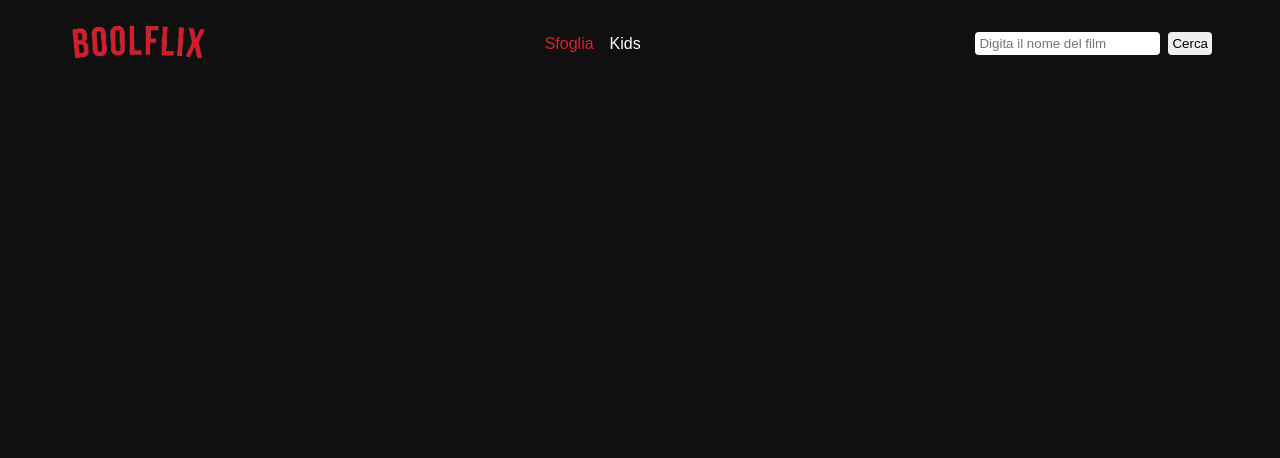
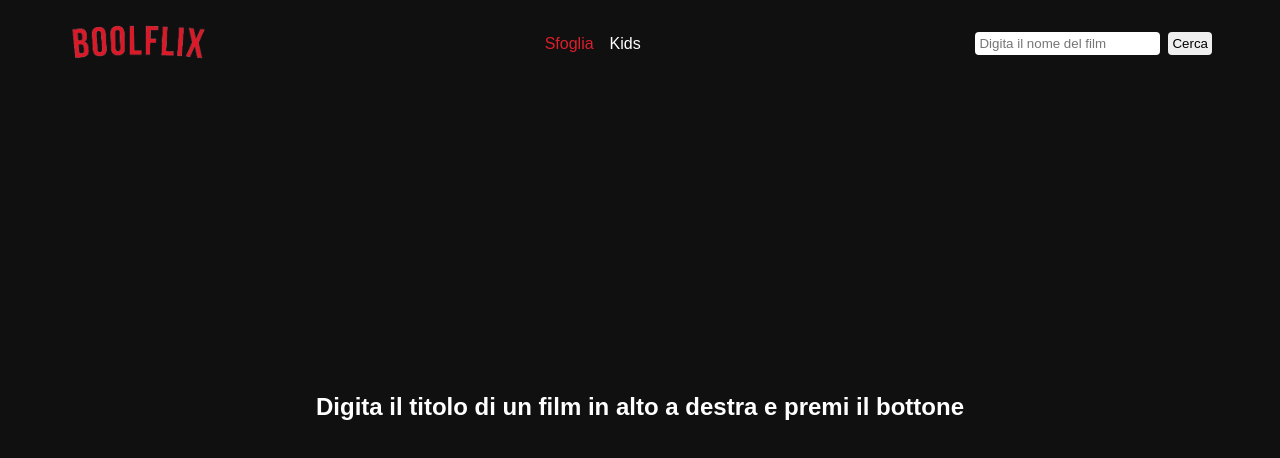
Before and after one commit to filippogiovannoni/vite-boolflix, a Vue app: page / in a window 1280 px wide. Shown: the top 458 px of the page. Built offline with nearby package versions, Linux system fonts and the light colour scheme; no server answers.

Commit message:
finish step 1, add url function and movie info

```diff
--- a/src/App.vue
+++ b/src/App.vue
@@ -2,10 +2,11 @@
 
 import { store } from '../src/store.js'
 import AppHeader from './components/AppHeader.vue'
+import AppMain from './components/AppMain.vue'
 
 export default {
   name: 'App',
-  components: { AppHeader },
+  components: { AppHeader, AppMain },
   data() {
     return {
       store,
@@ -16,6 +17,7 @@ export default {
 
 <template>
   <AppHeader></AppHeader>
+  <AppMain></AppMain>
 </template>
 
 <style></style>
--- a/src/components/AppHeader.vue
+++ b/src/components/AppHeader.vue
@@ -1,6 +1,15 @@
 <script>
+
+import { store } from '../store.js'
+
 export default {
-    name: 'AppHeader'
+    name: 'AppHeader',
+    data() {
+        return {
+            store,
+            searchBar: ''
+        }
+    }
 }
 </script>
 
@@ -17,8 +26,9 @@ export default {
                 </ul>
             </div>
             <div class="search">
-                <input type="text" name="searchBox" id="searchBox" placeholder="Digita il nome del film">
-                <button>Cerca</button>
+                <input type="text" name="searchBox" id="searchBox" placeholder="Digita il nome del film"
+                    v-model="this.searchBar">
+                <button @click="store.getMovieUrl(store.base_api_movie_url + this.searchBar)">Cerca</button>
             </div>
         </nav>
     </header>
--- /dev/null
+++ b/src/components/AppMain.vue
@@ -0,0 +1,58 @@
+<script>
+
+import { store } from '../store.js'
+
+export default {
+    name: 'AppMain',
+    data() {
+        return {
+            store
+        }
+    },
+    mounted() {
+        store.getMovieUrl(store.base_api_movie_url)
+    }
+}
+</script>
+
+<template>
+    <main>
+        <div class="container">
+            <div class="digit" v-if="store.searching && store.films.length === 0">
+                <span>Digita il titolo di un film in alto a destra e premi il bottone</span>
+            </div>
+            <div class="row" v-if="store.searching">
+                <div class="col-3" v-for=" film  in  store.films ">
+                    <h3>{{ film.title }}</h3>
+                    <span><em>{{ film.original_title }}</em></span>
+                    <span class="d-block">{{ film.original_language }}</span>
+                    <span class="d-block">{{ film.vote_average }}</span>
+                </div>
+            </div>
+            <div v-if="!store.searching && store.films.length === 0">
+                nessun risultato
+            </div>
+        </div>
+    </main>
+</template>
+
+
+<style scoped>
+.digit {
+    display: flex;
+    height: 80vh;
+    justify-content: center;
+    align-items: center;
+
+    & span {
+        font-size: 1.5rem;
+        font-weight: bold;
+    }
+}
+
+.col-3 {
+    height: 200px;
+    text-align: center;
+    border: 1px solid var(--bool-primary);
+}
+</style>
--- a/src/store.js
+++ b/src/store.js
@@ -1,5 +1,16 @@
 import { reactive } from "vue";
+import axios from 'axios'
 
 export const store = reactive({
-
+    base_api_movie_url: 'https://api.themoviedb.org/3/search/movie?api_key=91f2dc118b557f534c070e6855ef9feb&query=',
+    films: [],
+    searching: false,
+    getMovieUrl(url) {
+        axios
+            .get(url)
+            .then((response) => {
+                this.films = response.data.results
+            })
+        this.searching = true
+    },
 })
--- a/src/style.css
+++ b/src/style.css
@@ -13,6 +13,7 @@
 body {
   background-color: var(--bool-dark);
   font-family: Arial, Helvetica, sans-serif;
+  color: var(--bool-light);
 }
 
 .container {
@@ -25,3 +26,15 @@ body {
   flex-wrap: wrap;
   margin: 0 -1rem;
 }
+
+[class^="col-"] {
+  padding: 1rem;
+}
+
+.col-3 {
+  width: calc(100% / 12 * 3);
+}
+
+.d-block {
+  display: block;
+}
```
